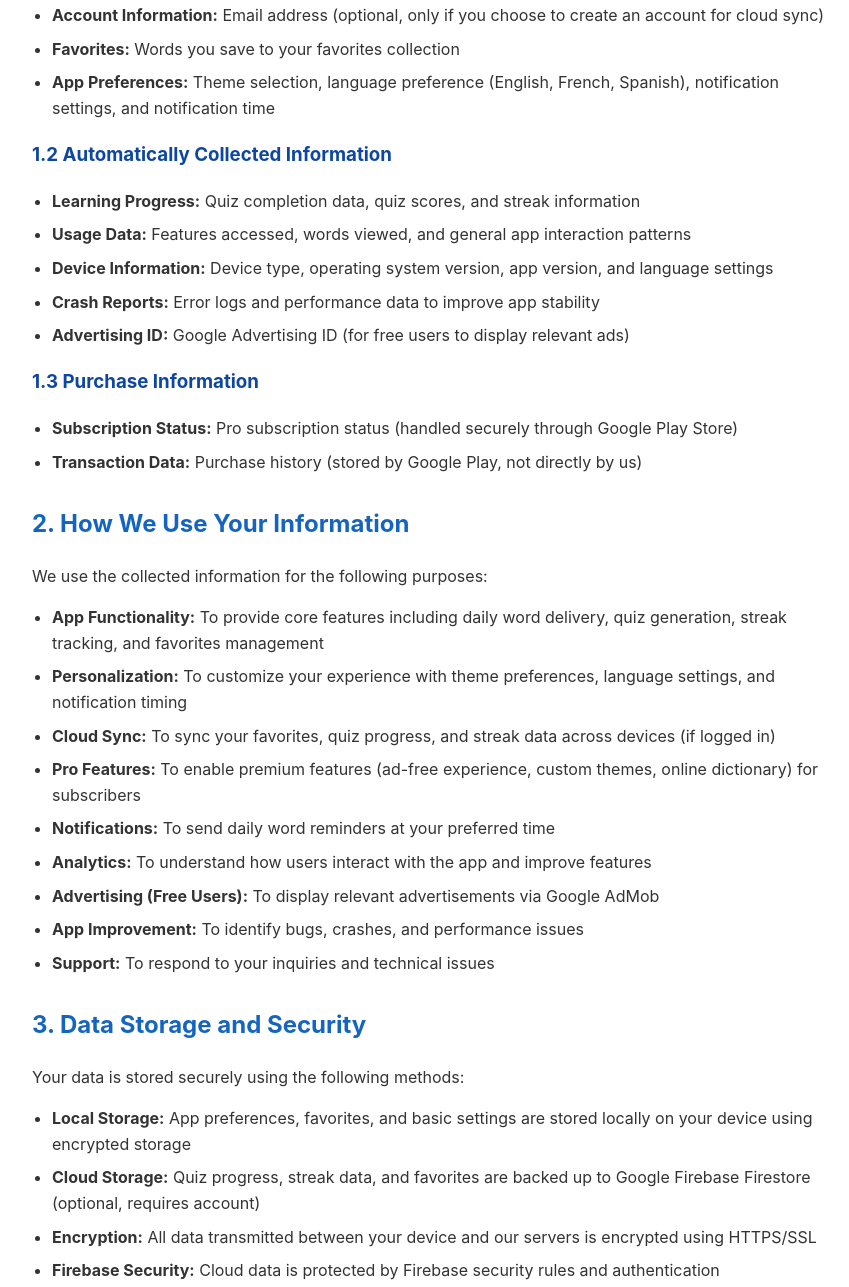
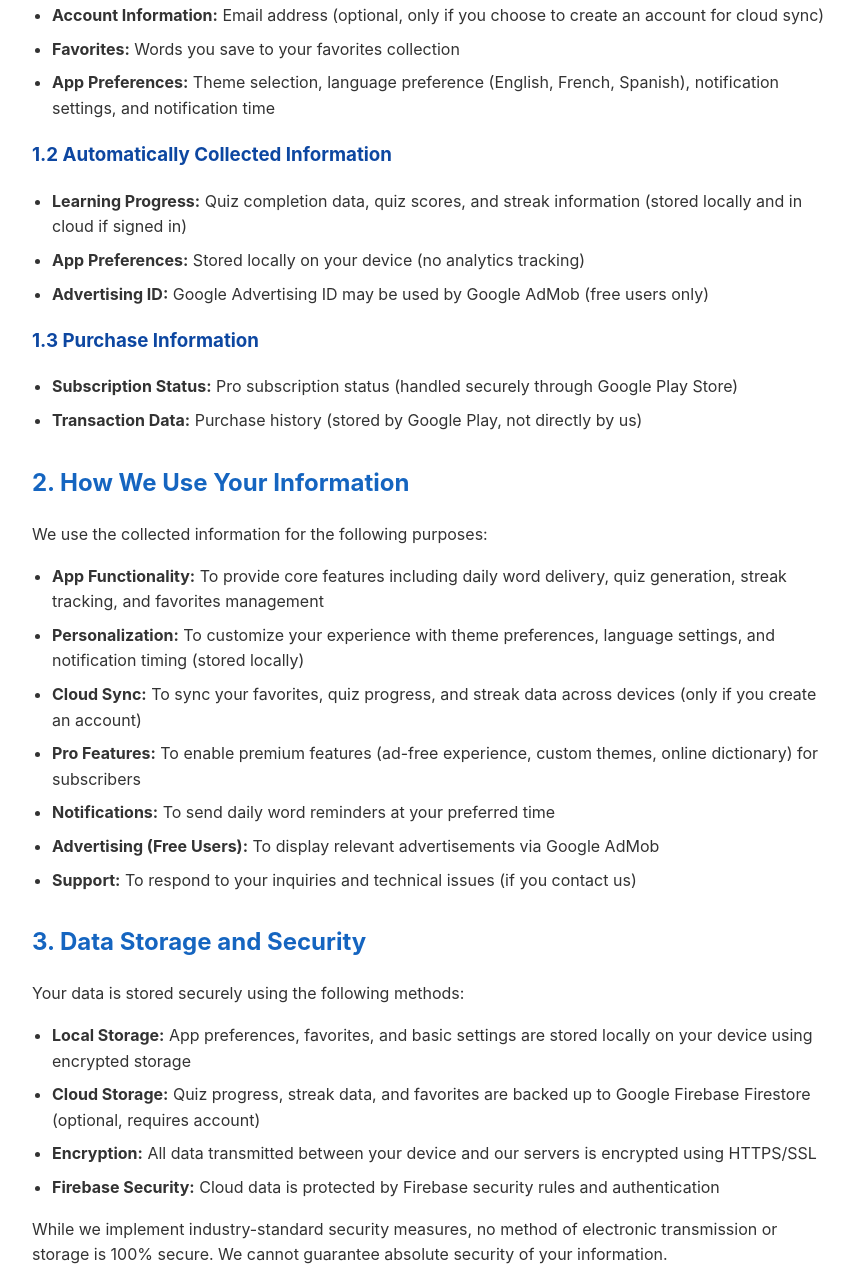
Before and after one commit to MrDaniel07/word-wave-privacy, a plain HTML site: page index.html in a window 1280 px wide. Shown: the part 405-1692 px from the top of the page, without its empty margins (208-1057 px from the left). Drawn offline with Linux system fonts and the light colour scheme.

Commit message:
Revise privacy policy with updated information
Updated the last updated date and modified sections regarding data collection, usage, and retention in the privacy policy.

```diff
--- a/index.html
+++ b/index.html
@@ -58,7 +58,7 @@
 
 <body>
     <h1>Privacy Policy for Word Wave</h1>
-    <p class="last-updated">Last updated: February 6, 2026</p>
+    <p class="last-updated">Last updated: February 13, 2026</p>
 
     <p>Word Wave ("we", "our", or "the app") is a vocabulary learning application designed to help users expand their
         word knowledge through daily words, interactive quizzes, and engaging features. This Privacy Policy explains how
@@ -77,12 +77,10 @@
 
     <h3>1.2 Automatically Collected Information</h3>
     <ul>
-        <li><strong>Learning Progress:</strong> Quiz completion data, quiz scores, and streak information</li>
-        <li><strong>Usage Data:</strong> Features accessed, words viewed, and general app interaction patterns</li>
-        <li><strong>Device Information:</strong> Device type, operating system version, app version, and language
-            settings</li>
-        <li><strong>Crash Reports:</strong> Error logs and performance data to improve app stability</li>
-        <li><strong>Advertising ID:</strong> Google Advertising ID (for free users to display relevant ads)</li>
+        <li><strong>Learning Progress:</strong> Quiz completion data, quiz scores, and streak information (stored
+            locally and in cloud if signed in)</li>
+        <li><strong>App Preferences:</strong> Stored locally on your device (no analytics tracking)</li>
+        <li><strong>Advertising ID:</strong> Google Advertising ID may be used by Google AdMob (free users only)</li>
     </ul>
 
     <h3>1.3 Purchase Information</h3>
@@ -99,16 +97,14 @@
         <li><strong>App Functionality:</strong> To provide core features including daily word delivery, quiz generation,
             streak tracking, and favorites management</li>
         <li><strong>Personalization:</strong> To customize your experience with theme preferences, language settings,
-            and notification timing</li>
-        <li><strong>Cloud Sync:</strong> To sync your favorites, quiz progress, and streak data across devices (if
-            logged in)</li>
+            and notification timing (stored locally)</li>
+        <li><strong>Cloud Sync:</strong> To sync your favorites, quiz progress, and streak data across devices (only if
+            you create an account)</li>
         <li><strong>Pro Features:</strong> To enable premium features (ad-free experience, custom themes, online
             dictionary) for subscribers</li>
         <li><strong>Notifications:</strong> To send daily word reminders at your preferred time</li>
-        <li><strong>Analytics:</strong> To understand how users interact with the app and improve features</li>
         <li><strong>Advertising (Free Users):</strong> To display relevant advertisements via Google AdMob</li>
-        <li><strong>App Improvement:</strong> To identify bugs, crashes, and performance issues</li>
-        <li><strong>Support:</strong> To respond to your inquiries and technical issues</li>
+        <li><strong>Support:</strong> To respond to your inquiries and technical issues (if you contact us)</li>
     </ul>
 
     <h2>3. Data Storage and Security</h2>
@@ -150,8 +146,7 @@
     <h3>5.1 Firebase Services (Google)</h3>
     <ul>
         <li><strong>Firebase Authentication:</strong> For optional user accounts</li>
-        <li><strong>Cloud Firestore:</strong> For cloud data storage and sync</li>
-        <li><strong>Firebase Crashlytics:</strong> For crash reporting and analytics</li>
+        <li><strong>Cloud Firestore:</strong> For cloud data storage and sync (favorites, progress, streaks)</li>
     </ul>
     <p>Privacy Policy: <a href="https://firebase.google.com/support/privacy"
             target="_blank">https://firebase.google.com/support/privacy</a></p>
@@ -213,8 +208,7 @@
     <ul>
         <li><strong>Account Data:</strong> Retained until you delete your account or request data deletion</li>
         <li><strong>Learning Progress:</strong> Retained to track your streaks, quiz history, and favorites</li>
-        <li><strong>Analytics Data:</strong> Aggregated and anonymized, retained for app improvement purposes</li>
-        <li><strong>Crash Logs:</strong> Automatically deleted after 90 days</li>
+        <li><strong>Local Settings:</strong> Retained on your device until app uninstall</li>
     </ul>
 
     <h2>9. Your Rights and Choices</h2>
@@ -287,12 +281,9 @@
     <h2>15. Contact Information</h2>
 
     <div class="contact-info">
-       <p><strong>Developer:</strong> Anyahuru Oluebube Daniel</p>
-<p><strong>Email:</strong> <a href="mailto:danielanyahuru20@gmail.com">danielanyahuru20@gmail.com</a></p>
-<p><strong>Website:</strong> <a href="https://anyahurudanielportfolio.netlify.app/" target="_blank" rel="noopener noreferrer">
-  https://anyahurudanielportfolio.netlify.app/
-</a></p>
-<p><strong>Country:</strong> Nigeria</p>
+        <p><strong>Developer:</strong> Anyahuru Oluebube Daniel</p>
+        <p><strong>Email:</strong> <a href="mailto:danielanyahuru20@gmail.com">danielanyahuru20@gmail.com</a></p>
+        <p><strong>Country:</strong> Nigeria</p>
 
         <p>For questions about this Privacy Policy, data practices, or to exercise your privacy rights, please contact
             us at the email address above. We will respond to your request within 30 days.</p>
```
